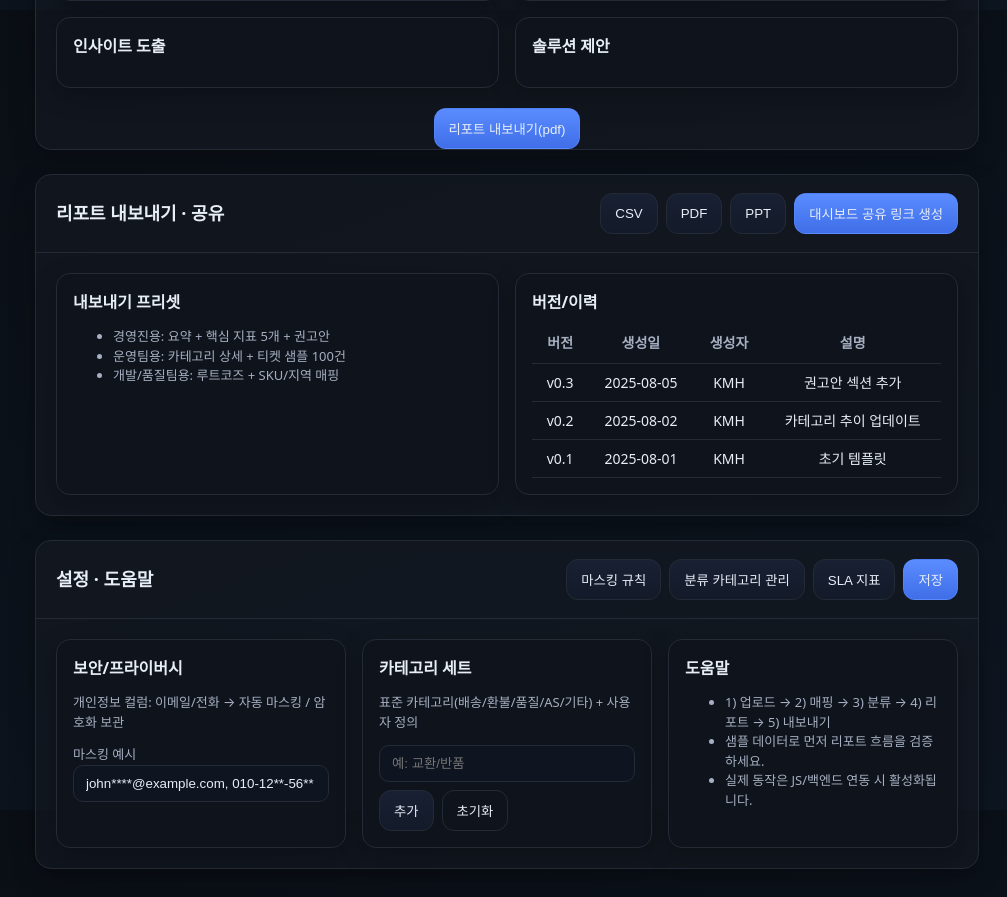
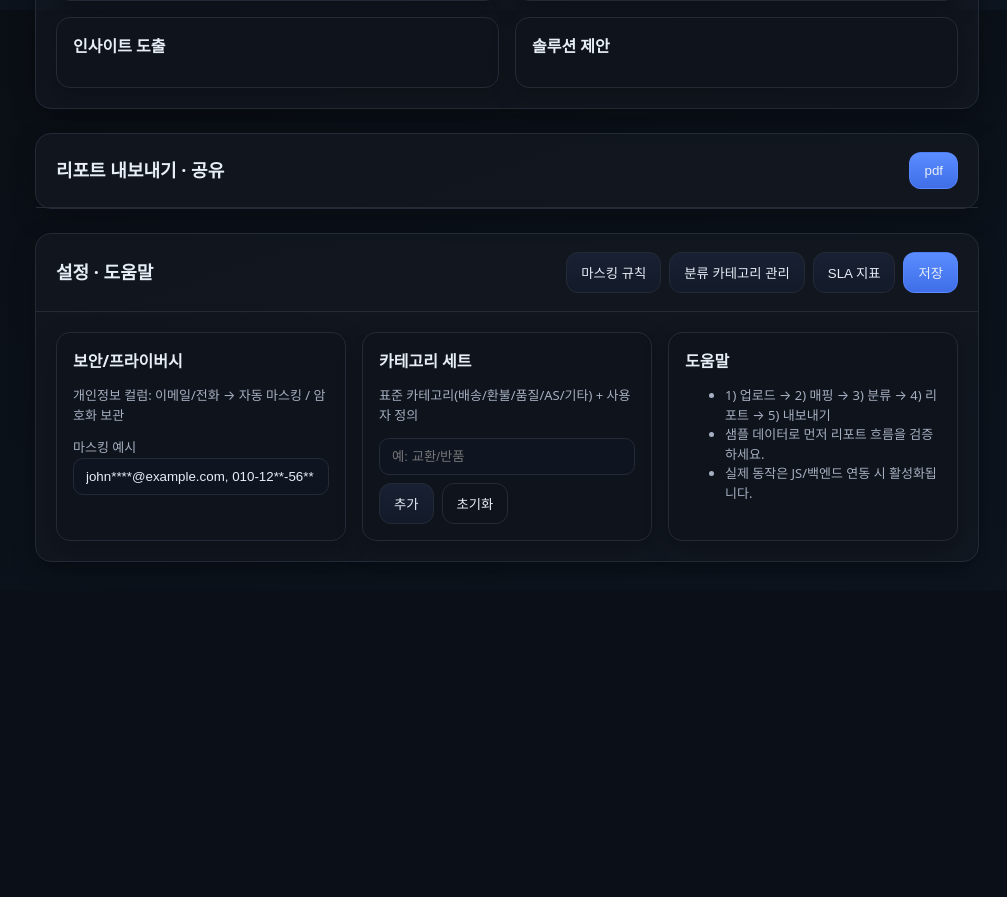
Before and after one commit to ghwo6/ClaraCS, a Flask app: page / in a window 1280 px wide. Shown: the part 3190-4087 px from the top of the page, without its empty margins (273-1280 px from the left). After the commit the page ends 3752 px from the top, so only its background shows below. Run offline with Flask 3, Linux system fonts and the light colour scheme.

Commit message:
임시파일 a.pdf를 다운로드하는 할 수 잇음

```diff
--- /dev/null
+++ b/static/js/pdf_export.js
@@ -0,0 +1,26 @@
+document.addEventListener("DOMContentLoaded", function() {
+  const exportPdfButton = document.getElementById("btn-export-pdf");
+  if (exportPdfButton) {
+    exportPdfButton.addEventListener("click", function() {
+        // 다운로드 로직
+
+        // 가상의 <a>태그
+        const link = document.createElement('a');
+
+        // 다운로드할 파일의 경로
+        // 예제 파일 a.pdf static/downloads/a.pdf
+        // 이후에 파일을 생성해서 넣도록 진행할 예정입니다.(호재)
+        link.href = 'static/downloads/a.pdf';
+
+        // 다운로드 시 저장할 파일 이름을 지정합니다.
+        link.download = 'ClaraCS_임시리포트.pdf';
+
+        // 가상의 a 태그 클릭
+        link.click();
+
+        // -- 다운로드 로직 끝 --
+
+        console.log("PDF 다운로드를 시작합니다.");
+    });
+  }
+});
--- a/templates/index.html
+++ b/templates/index.html
@@ -263,9 +263,6 @@
           </ul>
         </div>
       </div>
-      <div style="text-align: center;">
-      <button class="btn primary">리포트 내보내기(pdf)</button>
-      </div>
     </section>
 
     <!-- 내보내기/공유 -->
@@ -273,33 +270,7 @@
       <div class="head">
         <h2>리포트 내보내기 · 공유</h2>
         <div class="toolbar">
-          <button class="btn">CSV</button>
-          <button class="btn">PDF</button>
-          <button class="btn">PPT</button>
-          <button class="btn primary">대시보드 공유 링크 생성</button>
-        </div>
-      </div>
-      <div class="body">
-        <div class="grid cols-2">
-          <div class="card">
-            <strong>내보내기 프리셋</strong>
-            <ul class="subtle">
-              <li>경영진용: 요약 + 핵심 지표 5개 + 권고안</li>
-              <li>운영팀용: 카테고리 상세 + 티켓 샘플 100건</li>
-              <li>개발/품질팀용: 루트코즈 + SKU/지역 매핑</li>
-            </ul>
-          </div>
-          <div class="card">
-            <strong>버전/이력</strong>
-            <table class="table" style="margin-top:8px;">
-              <thead><tr><th>버전</th><th>생성일</th><th>생성자</th><th>설명</th></tr></thead>
-              <tbody>
-                <tr><td>v0.3</td><td>2025-08-05</td><td>KMH</td><td>권고안 섹션 추가</td></tr>
-                <tr><td>v0.2</td><td>2025-08-02</td><td>KMH</td><td>카테고리 추이 업데이트</td></tr>
-                <tr><td>v0.1</td><td>2025-08-01</td><td>KMH</td><td>초기 템플릿</td></tr>
-              </tbody>
-            </table>
-          </div>
+          <button class="btn primary" id="btn-export-pdf">pdf</button>
         </div>
       </div>
     </section>
@@ -346,5 +317,6 @@
 <script type="text/javascript" src="{{ url_for('static', filename='js/upload.js') }}"></script>
 <script type="text/javascript" src="{{ url_for('static', filename='js/report.js') }}"></script>
 <script type="text/javascript" src="{{ url_for('static', filename='js/auto_classify.js') }}"></script>
+<script type="text/javascript" src="{{ url_for('static', filename='js/pdf_export.js') }}"></script>
 </body>
 </html>
```
Also changed, not shown: templates/re.py (deleted), 1 other file.
